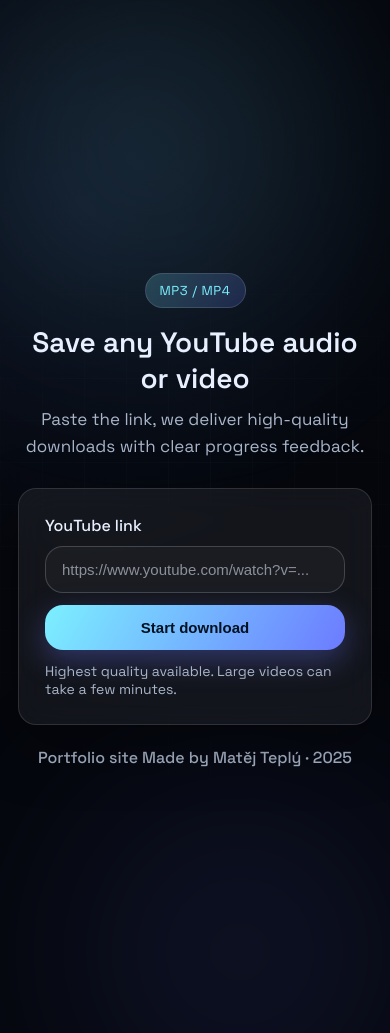
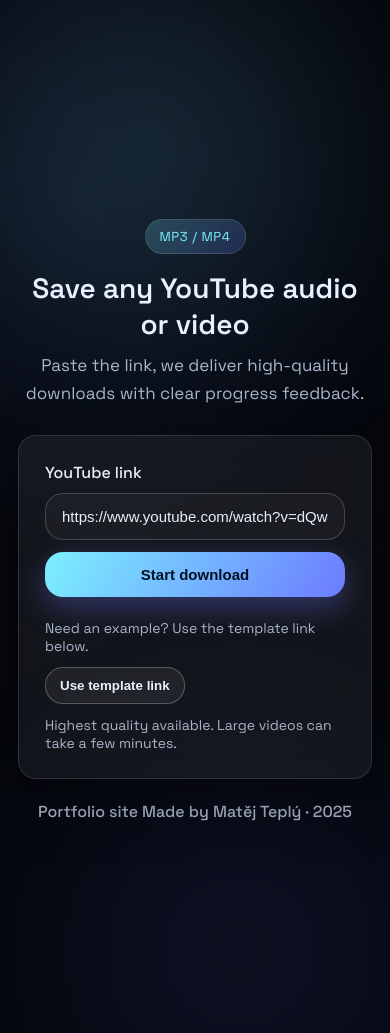
Before and after one commit to Majkey25/youtube_downloader, a Flask app: page / in a window 390 px wide. Run offline with Flask 3, Linux system fonts and the light colour scheme.

Commit message:
feat: add template link feature with typing animation and improve API base resolution
- Introduce template link functionality: add a button to fill input with a predefined YouTube link, including a typing animation effect for better UX
- Enhance API base URL resolution: support query parameters and localStorage for dynamic backend configuration
- Update service worker cache version to v3
- Add corresponding CSS styles for the new UI elements and responsive design

```diff
--- a/static/app.js
+++ b/static/app.js
@@ -6,15 +6,28 @@
 const downloadArea = document.getElementById('downloadLink');
 const downloadMp3Anchor = document.getElementById('downloadMp3Anchor');
 const downloadMp4Anchor = document.getElementById('downloadMp4Anchor');
+const useTemplateButton = document.getElementById('useTemplateButton');
 
 const config = window.APP_CONFIG || { apiBaseUrl: '__API_BASE_URL__' };
-const normalizedBase = (() => {
-    const base = config.apiBaseUrl || '';
-    if (base === '__API_BASE_URL__') {
+const TEMPLATE_LINK = 'https://www.youtube.com/watch?v=dQw4w9WgXcQ';
+
+const resolveApiBase = () => {
+    const params = new URLSearchParams(window.location.search);
+    const queryBase = params.get('api') || params.get('backend');
+    const storedBase = localStorage.getItem('apiBaseUrl') || '';
+    const envBase = config.apiBaseUrl || '';
+    const candidate = queryBase || storedBase || envBase;
+    if (!candidate || candidate === '__API_BASE_URL__') {
         return '';
     }
-    return base.endsWith('/') ? base.slice(0, -1) : base;
-})();
+    const trimmed = candidate.endsWith('/') ? candidate.slice(0, -1) : candidate;
+    if (queryBase) {
+        localStorage.setItem('apiBaseUrl', trimmed);
+    }
+    return trimmed;
+};
+
+const normalizedBase = resolveApiBase();
 
 const buildUrl = (path) => {
     const trimmed = path.replace(/^\/+/, '');
@@ -24,6 +37,7 @@
 let isDownloading = false;
 let messageInterval;
 let warnedAboutApi = false;
+let typingTimeout;
 
 const setHidden = (element, hidden) => {
     if (!element) {
@@ -93,6 +107,41 @@
     setHidden(downloadArea, false);
 };
 
+const startTemplateTyping = () => {
+    if (!linkInput || linkInput.value.trim()) {
+        return;
+    }
+    clearTimeout(typingTimeout);
+    let index = 0;
+    const typeNext = () => {
+        if (!linkInput) {
+            return;
+        }
+        if (
+            document.activeElement === linkInput &&
+            linkInput.value.trim() &&
+            linkInput.value.trim() !== TEMPLATE_LINK.slice(0, linkInput.value.length)
+        ) {
+            return;
+        }
+        linkInput.value = TEMPLATE_LINK.slice(0, index);
+        index += 1;
+        if (index <= TEMPLATE_LINK.length) {
+            typingTimeout = setTimeout(typeNext, 55);
+        }
+    };
+    typeNext();
+};
+
+const fillTemplateLink = () => {
+    clearTimeout(typingTimeout);
+    if (!linkInput) {
+        return;
+    }
+    linkInput.value = TEMPLATE_LINK;
+    linkInput.focus();
+};
+
 const maybeWarnMissingApi = () => {
     const isGitHubPages = window.location.hostname.endsWith('github.io');
     if (!normalizedBase && isGitHubPages && !warnedAboutApi) {
@@ -148,6 +197,10 @@
     }
 });
 
+if (useTemplateButton) {
+    useTemplateButton.addEventListener('click', fillTemplateLink);
+}
+
 window.addEventListener('beforeunload', () => {
     if (!isDownloading) {
         fetch(buildUrl('delete'), {
@@ -158,3 +211,4 @@
 });
 
 maybeWarnMissingApi();
+startTemplateTyping();
--- a/static/service-worker.js
+++ b/static/service-worker.js
@@ -1,5 +1,5 @@
 // Define the cache name
-const CACHE_NAME = 'yt-downloader-v2';
+const CACHE_NAME = 'yt-downloader-v3';
 
 // Specify the files to cache
 const urlsToCache = [
--- a/static/styles.css
+++ b/static/styles.css
@@ -151,6 +151,31 @@
     transform: translateY(0);
 }
 
+.ghost {
+    padding: 10px 14px;
+    border-radius: var(--radius);
+    border: 1px solid rgba(255, 255, 255, 0.25);
+    background: rgba(255, 255, 255, 0.06);
+    color: var(--text);
+    font-weight: 600;
+    cursor: pointer;
+    transition: border-color 0.2s ease, transform 0.2s ease;
+}
+
+.ghost:hover {
+    border-color: var(--accent);
+    transform: translateY(-1px);
+}
+
+.template-row {
+    display: flex;
+    align-items: center;
+    justify-content: space-between;
+    gap: 12px;
+    margin-top: 10px;
+    flex-wrap: wrap;
+}
+
 .hint {
     color: var(--muted);
     margin: 12px 0 0;
@@ -297,4 +322,9 @@
     .primary {
         width: 100%;
     }
+
+    .template-row {
+        flex-direction: column;
+        align-items: flex-start;
+    }
 }
--- a/templates/index.html
+++ b/templates/index.html
@@ -31,6 +31,10 @@
                            placeholder="https://www.youtube.com/watch?v=..."
                            required autocomplete="off">
                     <button type="submit" class="primary">Start download</button>
+                </div>
+                <div class="template-row">
+                    <span class="hint">Need an example? Use the template link below.</span>
+                    <button type="button" id="useTemplateButton" class="ghost">Use template link</button>
                 </div>
                 <p class="hint">Highest quality available. Large videos can take a few minutes.</p>
             </form>
```
